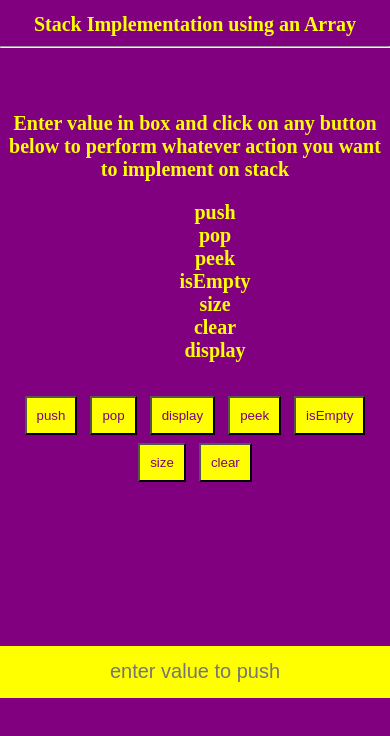
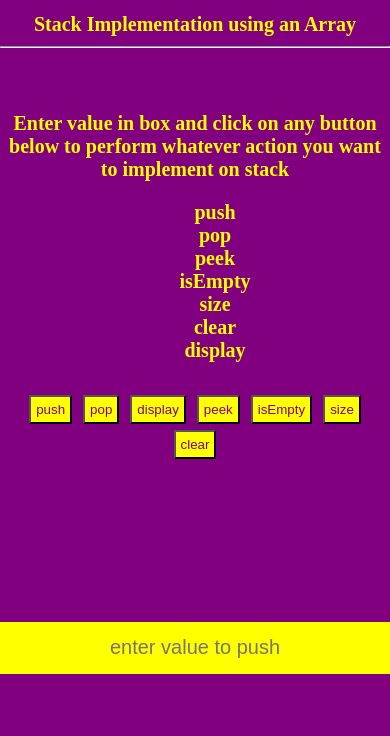
Before and after one commit to Stevepurpose/implement-stack-with-array, a plain HTML site: page index.html in a window 390 px wide. Drawn offline with Linux system fonts and the light colour scheme.

Commit message:
Update style.css

```diff
--- a/style.css
+++ b/style.css
@@ -78,6 +78,12 @@ h1{
         text-align: center;
     }
 
+button{
+    padding:5px;
+    margin:3px;
+    background-color:yellow;
+    color:purple;
+}
 }
 
 
@@ -90,6 +96,12 @@ h1{
     h1{
         text-align: center;
     }
+button{
+    padding:5px;
+    margin:3px;
+    background-color:yellow;
+    color:purple;
+}
 
 }
 
```
